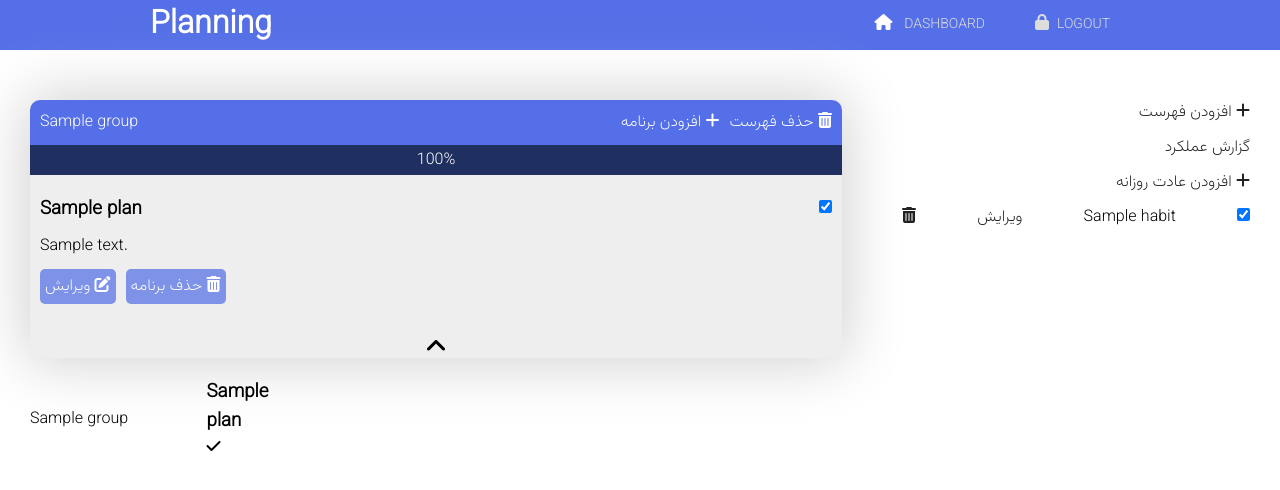
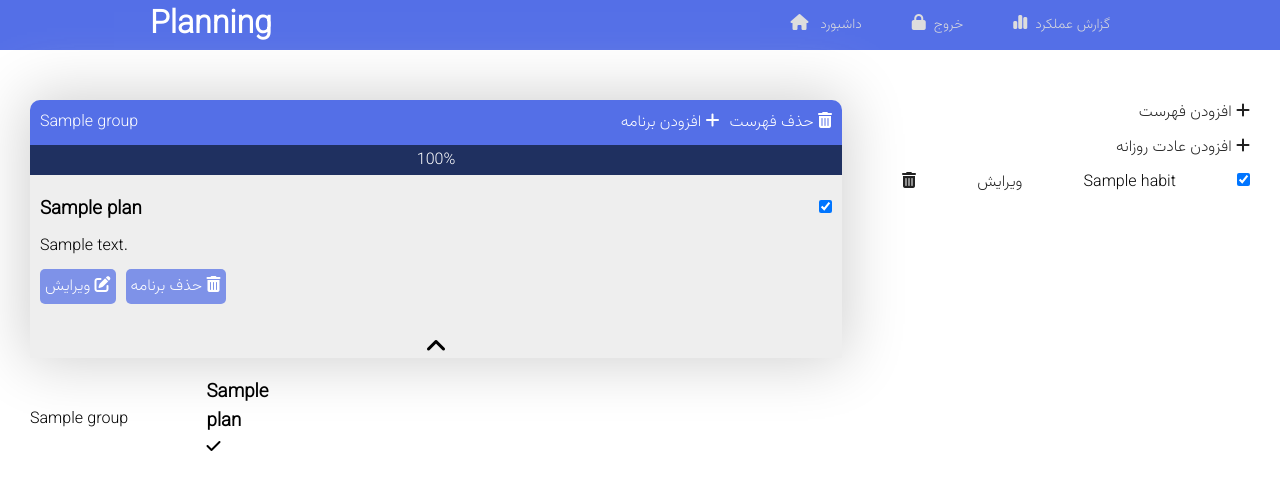
Before and after one commit to alirahmnicode/planning, a Flask app: page /dashboard/ in a window 1280 px wide. Shown: the top 490 px of the page. Run offline with Flask 2, Linux system fonts and the light colour scheme; a user stored in the database is signed in; tables that the repository leaves empty hold one stand-in row (values such as "Sample post"); some libraries are stand-ins or nearby versions.

Commit message:
add report link to nav bar

```diff
--- a/website/templates/auth/dashboard.html
+++ b/website/templates/auth/dashboard.html
@@ -90,9 +90,6 @@
     <div class="side">
         <div>
             <a href="{{url_for('plan.add_new_group')}}">افزودن فهرست <i class="fa-solid fa-plus"></i></a>
-        </div>
-        <div>
-            <a href="{{url_for('views.report')}}">گزارش عملکرد</a>
         </div>
         <div class="habit-box">
             <div>
--- a/website/templates/inc/nav.html
+++ b/website/templates/inc/nav.html
@@ -3,10 +3,11 @@
         <h1 class="logo">Planning</h1>
         <i class="menu-toggle-btn fas fa-bars"></i>
         <nav class=navigation-menu>
-            <a href='/'><i class="fas fa-home home"></i> Dashboard</a>
+            <a href='/'><i class="fa-solid fa-house"></i></i> داشبورد</a>
             {% if current_user.is_authenticated %}
-            <a href="{{ url_for('auth.logout') }}"><i class="fas fa-lock" aria-hidden=true></i>logout
+            <a href="{{ url_for('auth.logout') }}"><i class="fas fa-lock" aria-hidden=true></i>خروج
             </a>
+            <a href="{{url_for('views.report')}}"><i class="fa-solid fa-chart-simple"></i>گزارش عملکرد</a>
             {% else %}
             <a href="{{ url_for('auth.login') }}" class="aj_btn">
                 <i class="fas fa-lock" aria-hidden=true></i>
```
